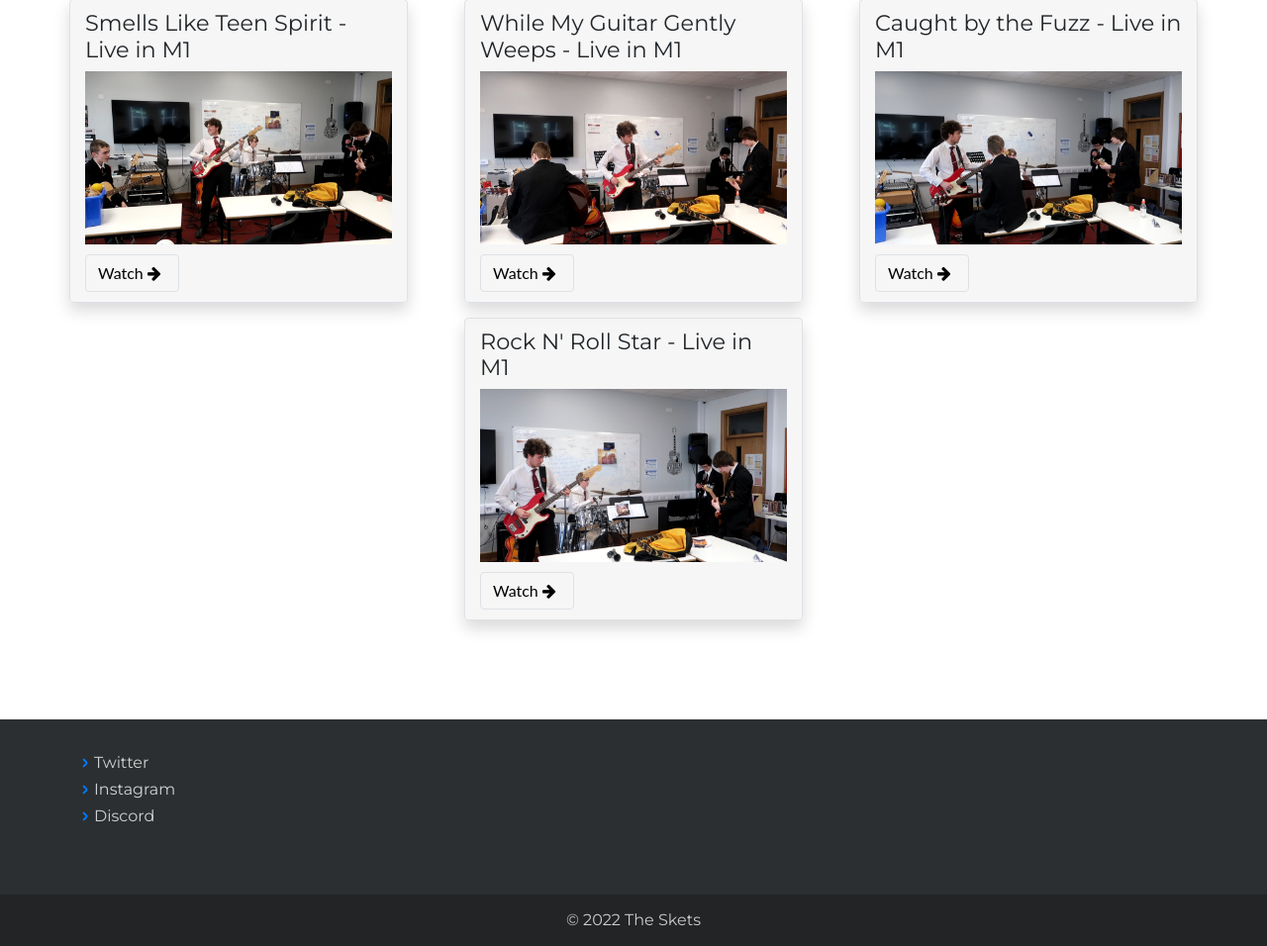
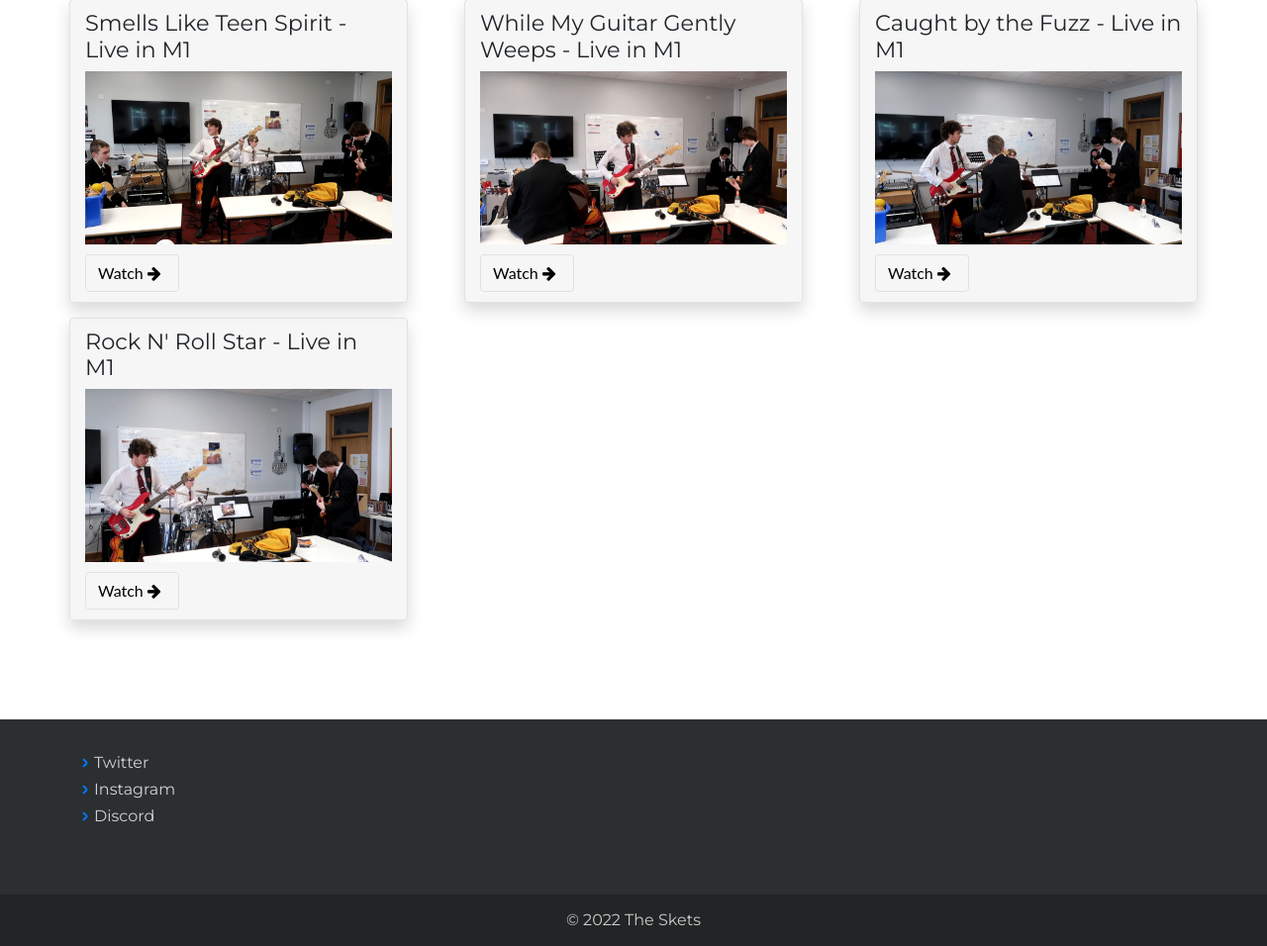
Before and after one commit to carter-0/the-skets, a Flask app: page /listen in a window 1280 px wide. Shown: the part 239-1195 px from the top of the page at 99% size. Run offline with Flask 2, Linux system fonts and the light colour scheme; some libraries are stand-ins or nearby versions.

Commit message:
changes in listen

```diff
--- a/templates/listen.html
+++ b/templates/listen.html
@@ -82,7 +82,7 @@
                     </div>
                 </div>
 
-                <div style="margin-top:15px;" class="row justify-content-center">
+                <div style="margin-top:15px;" class="row justify-content-left">
                     <div class="border rounded shadow mqury" style="max-width: 30%;position: relative;width: 100%;padding-right: 15px;padding-left: 15px;background-color: rgba(242,242,242,0.69);">
                         <h3 class="text-black" style="margin-top: 10px;font-size: 1.4em;">Rock N' Roll Star - Live in M1</h3>
                         <img style="width: 100%; height: auto;" src="/assets/thumbnails/rock-n-roll-star.jpg" />
```
